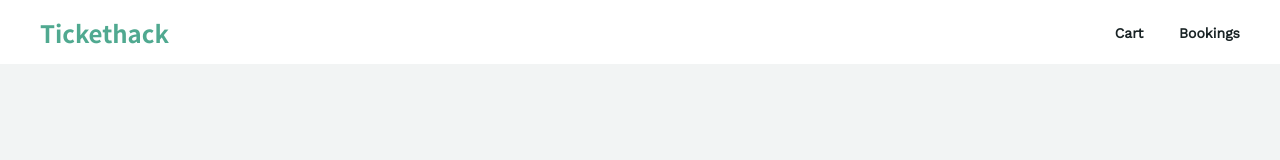
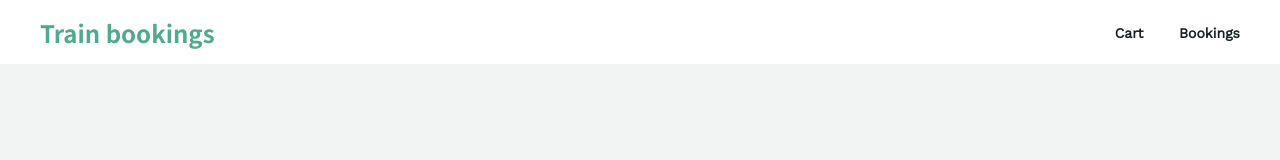
Before and after one commit to bonnyophelie/Tickethack-Frontend, a plain HTML site: page bookings.html in a window 1280 px wide. Shown: the top 160 px of the page. Drawn offline with nearby package versions, Linux system fonts and the light colour scheme; no server answers.

Commit message:
Mise à jour nom app

```diff
--- a/bookings.html
+++ b/bookings.html
@@ -13,7 +13,7 @@
 
 <body>
   <div id="header">
-    <h1><a id="title" href="index.html">Tickethack</a></h1>
+    <h1><a id="title" href="index.html">Train bookings</a></h1>
     <div>
       <a class="link" href="cart.html">Cart</a> <a class="link" href="bookings.html">Bookings</a>
     </div>
```
Also changed, not shown: cart.html (+1 -1 lines), index.html (+1 -1 lines).
